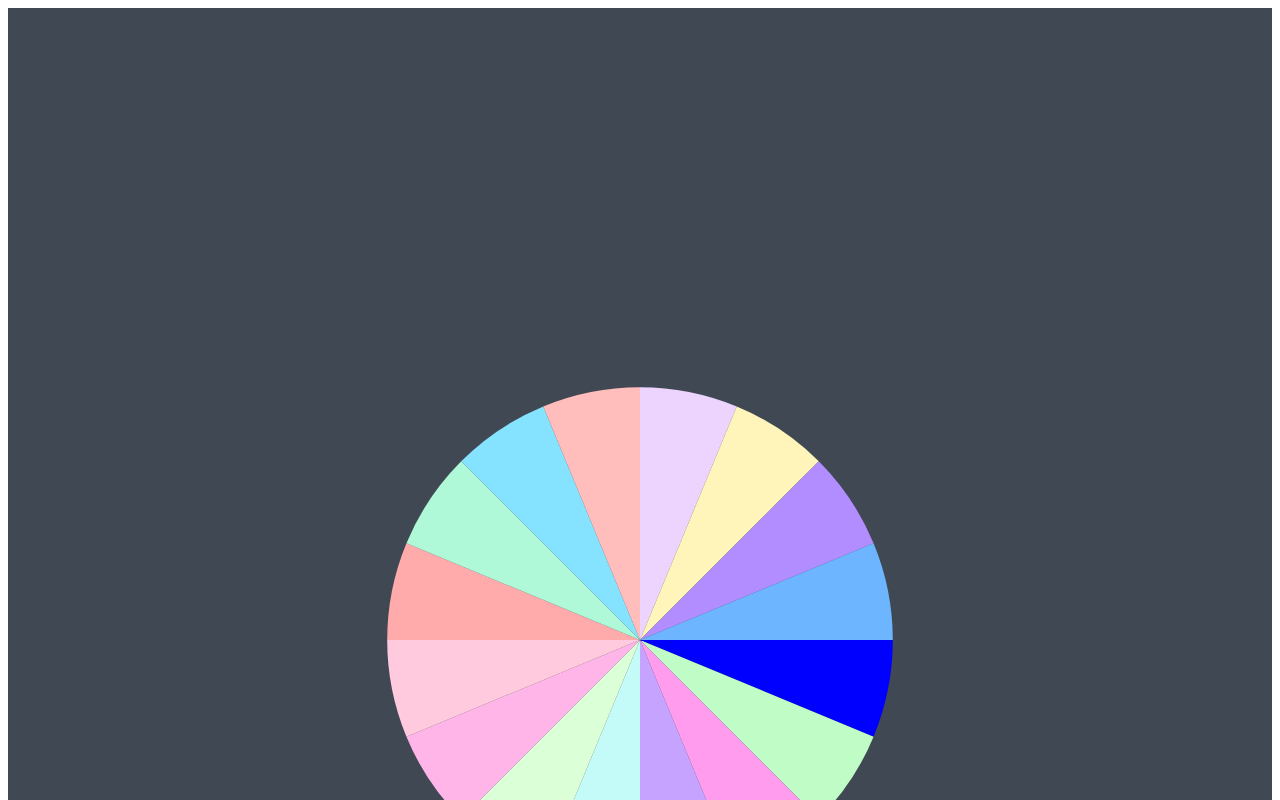
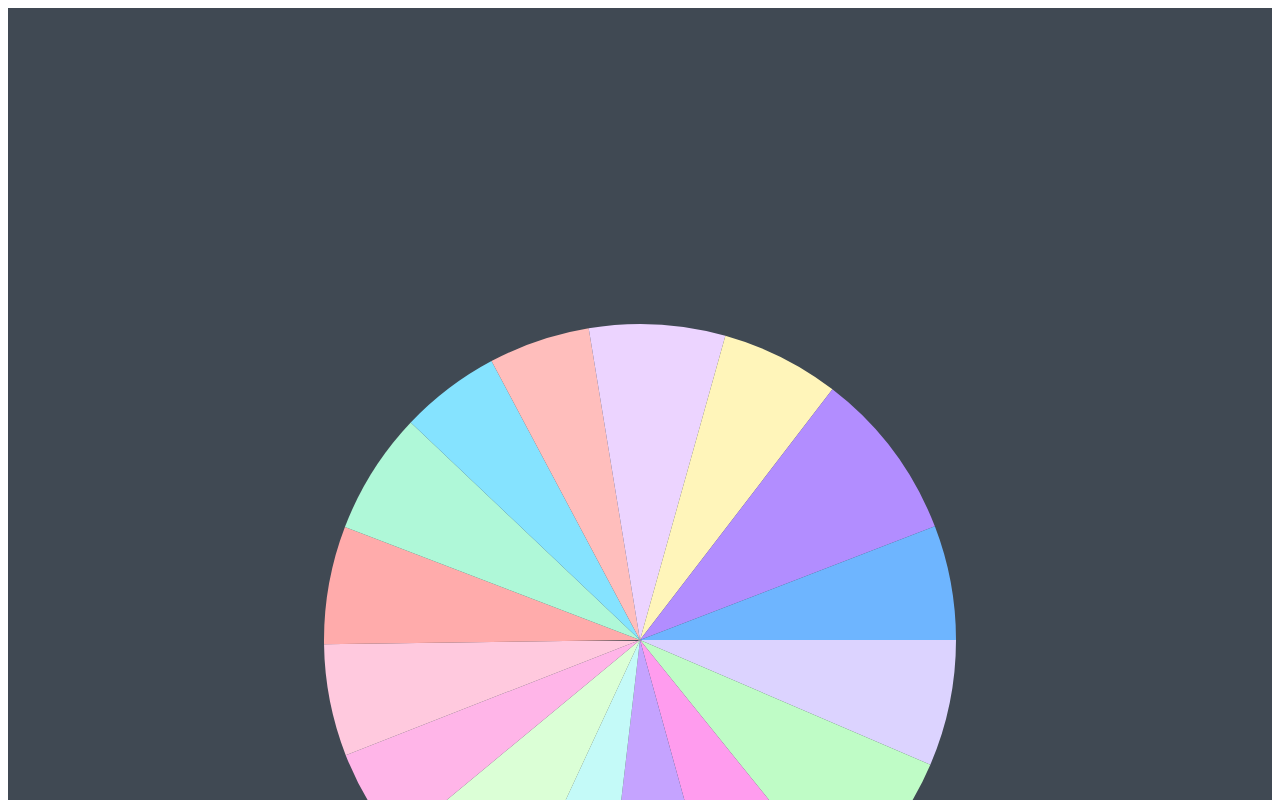
Before and after one commit to MatthewBlake/DividendTracker, a React (Create React App) app in the folder dividend_tracker_react/: page / in a window 1280 px wide. Shown: the top 800 px of the page. Built offline with nearby package versions, Linux system fonts and the light colour scheme.

Commit message:
Pie Chart is now updated dynamically from portfolio.json
Fixed bug where valueOfPortfolioInEuro was of type string instead of float

```diff
--- a/dividend_tracker_react/src/App.js
+++ b/dividend_tracker_react/src/App.js
@@ -3,11 +3,19 @@ import ReactDOM from 'react-dom';
 import positions from './portfolio.json';
 import {PieChart} from 'react-minimal-pie-chart';
 
+let totalPortfolioValue = 0;
+
+for(let i=0; i<positions.length; i++){
+    totalPortfolioValue += positions[i].valueOfHoldingInEuro;
+  }
+
+totalPortfolioValue = totalPortfolioValue.toFixed(2);
+
 const Holdings=()=>{
   return(
     <React.Fragment>
       <h1>Dividend Tracking App</h1>
-      <h2>Total Portfolio Value: </h2>
+      <h2>Total Portfolio Value: €{totalPortfolioValue}</h2>
       <br />
         {positions.map((holding, index)=>{
           return <ul>
@@ -26,46 +34,29 @@ const Holdings=()=>{
   )
 }
 
-// positions[0].valueOfHoldingInEuro
-// positions[1].valueOfHoldingInEuro
-// positions[2].valueOfHoldingInEuro
-// positions[3].valueOfHoldingInEuro
-// positions[4].valueOfHoldingInEuro
-// positions[5].valueOfHoldingInEuro
-// positions[6].valueOfHoldingInEuro
-// positions[7].valueOfHoldingInEuro
-// positions[8].valueOfHoldingInEuro
-// positions[9].valueOfHoldingInEuro
-// positions[10].valueOfHoldingInEuro
-// positions[11].valueOfHoldingInEuro
-// positions[12].valueOfHoldingInEuro
-// positions[13].valueOfHoldingInEuro
-// positions[14].valueOfHoldingInEuro
-// positions[15].valueOfHoldingInEuro
-
 const data=[
-        {title: positions[0].ticker, value: 100, color: 'blue'},
-        {title: positions[1].ticker, value: 100, color: '#BFFCC6'},
-        {title: positions[2].ticker, value: 100, color: '#FF9CEE'},
-        {title: positions[3].ticker, value: 100, color: '#C5A3FF'},
-        {title: positions[4].ticker, value: 100, color: '#C4FAF8'},
-        {title: positions[5].ticker, value: 100, color: '#DBFFD6'},
-        {title: positions[6].ticker, value: 100, color: '#FFB5E8'},
-        {title: positions[7].ticker, value: 100, color: '#FFC9DE'},
-        {title: positions[8].ticker, value: 100, color: '#FFABAB'},
-        {title: positions[9].ticker, value: 100, color: '#AFF8D8'},
-        {title: positions[10].ticker, value: 100, color: '#85E3FF'},
-        {title: positions[11].ticker, value: 100, color: '#FFBEBC'},
-        {title: positions[12].ticker, value: 100, color: '#ECD4FF'},
-        {title: positions[13].ticker, value: 100, color: '#FFF5BA'},
-        {title: positions[14].ticker, value: 100, color: '#B28DFF'},
-        {title: positions[15].ticker, value: 100, color: '#6EB5FF'},
+        {title: positions[0].ticker, value: positions[0].valueOfHoldingInEuro, color: '#DCD3FF'},
+        {title: positions[1].ticker, value: positions[1].valueOfHoldingInEuro, color: '#BFFCC6'},
+        {title: positions[2].ticker, value: positions[2].valueOfHoldingInEuro, color: '#FF9CEE'},
+        {title: positions[3].ticker, value: positions[3].valueOfHoldingInEuro, color: '#C5A3FF'},
+        {title: positions[4].ticker, value: positions[4].valueOfHoldingInEuro, color: '#C4FAF8'},
+        {title: positions[5].ticker, value: positions[5].valueOfHoldingInEuro, color: '#DBFFD6'},
+        {title: positions[6].ticker, value: positions[6].valueOfHoldingInEuro, color: '#FFB5E8'},
+        {title: positions[7].ticker, value: positions[7].valueOfHoldingInEuro, color: '#FFC9DE'},
+        {title: positions[8].ticker, value: positions[8].valueOfHoldingInEuro, color: '#FFABAB'},
+        {title: positions[9].ticker, value: positions[9].valueOfHoldingInEuro, color: '#AFF8D8'},
+        {title: positions[10].ticker, value: positions[10].valueOfHoldingInEuro, color: '#85E3FF'},
+        {title: positions[11].ticker, value: positions[11].valueOfHoldingInEuro, color: '#FFBEBC'},
+        {title: positions[12].ticker, value: positions[12].valueOfHoldingInEuro, color: '#ECD4FF'},
+        {title: positions[13].ticker, value: positions[13].valueOfHoldingInEuro, color: '#FFF5BA'},
+        {title: positions[14].ticker, value: positions[14].valueOfHoldingInEuro, color: '#B28DFF'},
+        {title: positions[15].ticker, value: positions[15].valueOfHoldingInEuro, color: '#6EB5FF'},
       ];
 
 const Chart=()=>{
   return (
     <React.Fragment>
-      <PieChart style={{backgroundColor: '#404953'}} radius={20} labelPosition={112} animate data={data}/>
+      <PieChart style={{backgroundColor: '#404953'}} radius={25} labelPosition={112} animate data={data}/>
     </React.Fragment>
   )
 }
```
Also changed, not shown: dividend_tracker_react/src/portfolio.json (+1 -1 lines), 1 other file (tests, documents, lock files or other folders).
